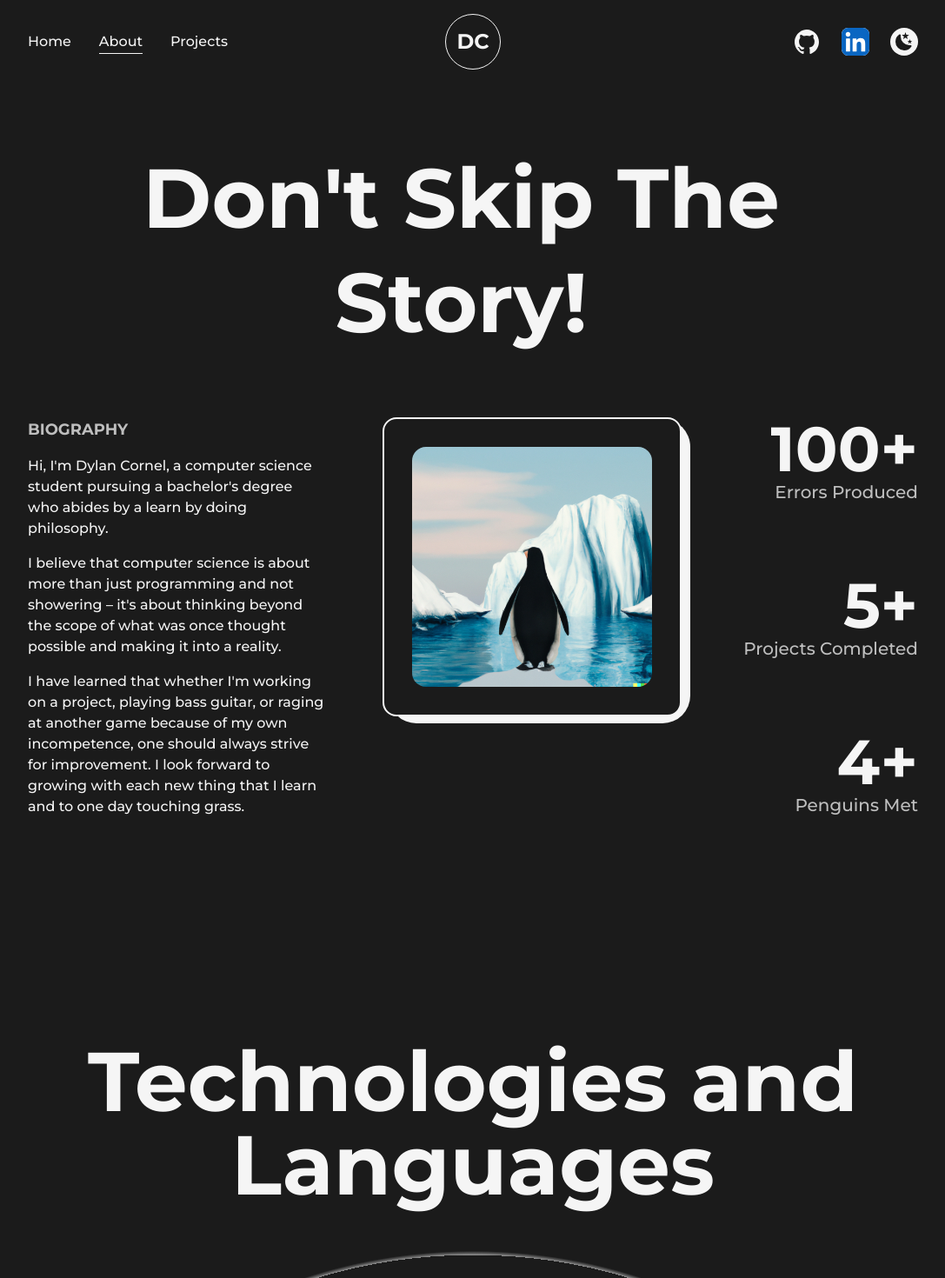
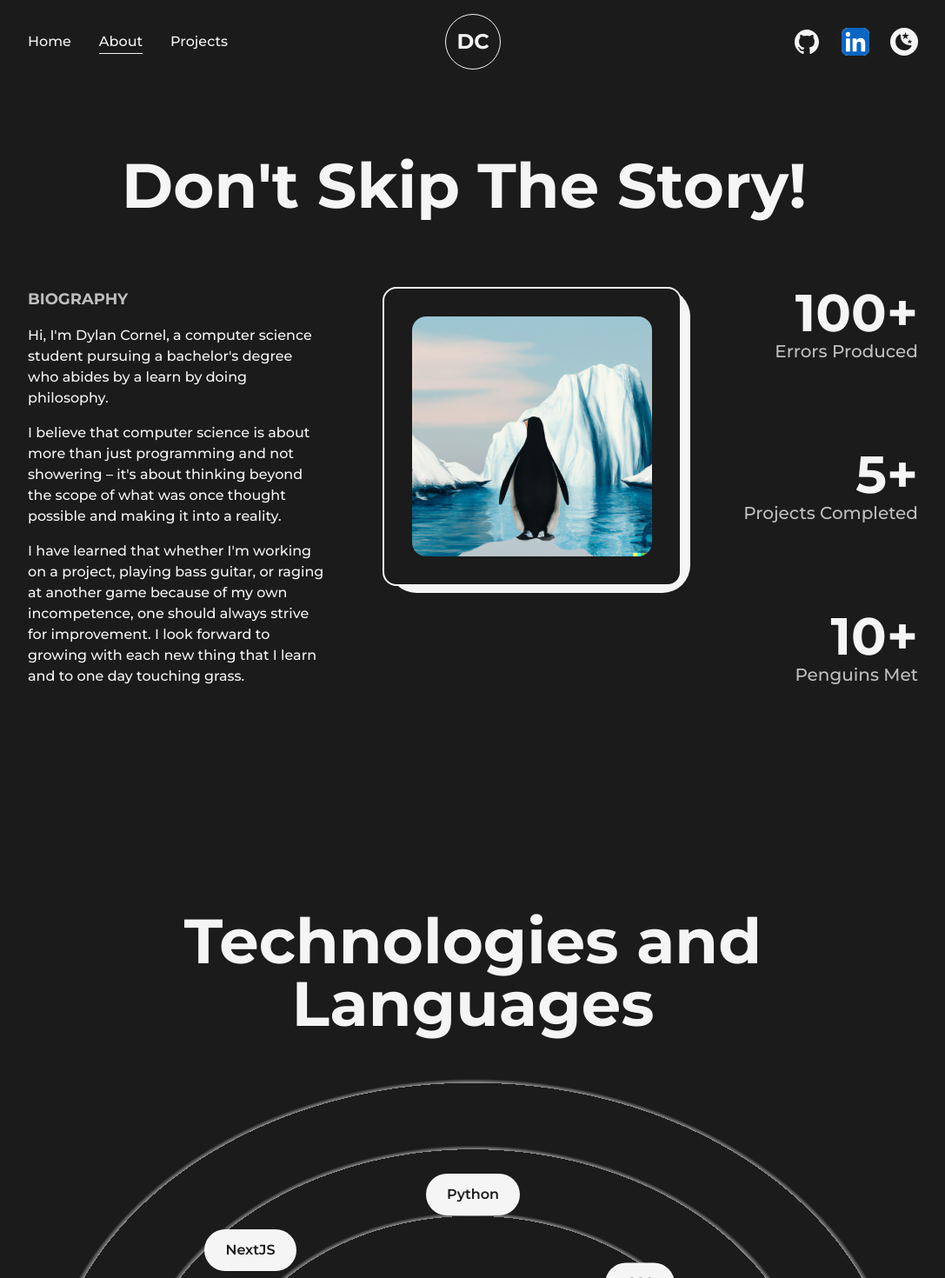
Before and after one commit to dylst/personal-portfolio, a Next.js app: page /about in a window 1280 px wide. Shown: the top 1470 px of the page at 87% size, without its empty margins (96-1183 px from the left). Built offline with nearby package versions, Linux system fonts and the light colour scheme.

Commit message:
Update font styles

```diff
--- a/src/components/Education.js
+++ b/src/components/Education.js
@@ -35,7 +35,7 @@ const Education = () => {
   });
   return (
     <div className='my-64'>
-      <h2 className='font-bold text-8xl mb-32 w-full text-center md:text-6xl xs:text-4xl md:mb-16'>
+      <h2 className='font-bold text-7xl mb-32 w-full text-center md:text-6xl xs:text-4xl md:mb-16'>
         Education
       </h2>
 
--- a/src/components/Experience.js
+++ b/src/components/Experience.js
@@ -42,7 +42,7 @@ const Experience = () => {
   });
   return (
     <div className='my-64'>
-      <h2 className='font-bold text-8xl mb-32 w-full text-center md:text-6xl xs:text-4xl md:mb-16'>
+      <h2 className='font-bold text-7xl mb-32 w-full text-center md:text-6xl xs:text-4xl md:mb-16'>
         Experience
       </h2>
 
--- a/src/components/Skills.js
+++ b/src/components/Skills.js
@@ -22,7 +22,7 @@ const Skill = ({ name, x, y }) => {
 const Skills = () => {
   return (
     <>
-      <h2 className='font-bold text-8xl mt-64 mb-10 w-full text-center md:text-4xl md:mt-32'>
+      <h2 className='font-bold text-7xl mt-64 mb-10 w-full text-center md:text-4xl md:mt-32'>
         Technologies and Languages
       </h2>
       <div
--- a/src/pages/about.js
+++ b/src/pages/about.js
@@ -46,7 +46,7 @@ const about = () => {
         <Layout className='pt-16'>
           <AnimatedText
             text="Don't skip the story!"
-            className='mb-16 !leading-tight lg:!text-7xl sm:!text-6xl xs:!text-4xl sm:mb-8'
+            className='mb-16 !leading-tight !text-7xl lg:!text-7xl sm:!text-6xl xs:!text-4xl sm:mb-8'
           />
           <div className='grid w-full grid-cols-8 gap-16 sm:gap-8'>
             <div className='col-span-3 flex flex-col items-start justify-start xl:col-span-4 md:order-2 md:col-span-8'>
@@ -94,7 +94,7 @@ bg-light p-8 dark:bg-dark dark:border-light xl:col-span-4 md:order-1 md:col-span
 
             <div className='col-span-2 flex flex-col items-end justify-between xl:col-span-8 xl:flex-row xl:items-center md:order-3'>
               <div className='flex flex-col items-end justify-center xl:items-center'>
-                <span className='inline-block text-7xl font-bold md:text-6xl sm:text-5xl xs:text-4xl'>
+                <span className='inline-block text-6xl font-bold md:text-6xl sm:text-5xl xs:text-4xl'>
                   <AnimatedNumbers value={100} />+
                 </span>
                 <h2
@@ -106,7 +106,7 @@ bg-light p-8 dark:bg-dark dark:border-light xl:col-span-4 md:order-1 md:col-span
               </div>
 
               <div className='flex flex-col items-end justify-center xl:items-center'>
-                <span className='inline-block text-7xl font-bold md:text-6xl sm:text-5xl xs:text-4xl'>
+                <span className='inline-block text-6xl font-bold md:text-6xl sm:text-5xl xs:text-4xl'>
                   <AnimatedNumbers value={5} />+
                 </span>
                 <h2
@@ -118,8 +118,8 @@ bg-light p-8 dark:bg-dark dark:border-light xl:col-span-4 md:order-1 md:col-span
               </div>
 
               <div className='flex flex-col items-end justify-center xl:items-center'>
-                <span className='inline-block text-7xl font-bold md:text-6xl sm:text-5xl xs:text-4xl'>
-                  <AnimatedNumbers value={4} />+
+                <span className='inline-block text-6xl font-bold md:text-6xl sm:text-5xl xs:text-4xl'>
+                  <AnimatedNumbers value={10} />+
                 </span>
                 <h2
                   className='text-xl font-medium capitalize text-dark/75 dark:text-light/75 xl:text-center md:text-lg sm:text-base
--- a/src/pages/index.js
+++ b/src/pages/index.js
@@ -19,7 +19,7 @@ export default function Home() {
       <main className='flex items-center text-dark w-full min-h-screen dark:text-light sm:items-start'>
         <Layout className='pt-0 md:pt-16 sm:pt-16'>
           <div className='flex items-center justify-between w-full lg:flex-col'>
-            <div className='w-1/2 h-[75vh] md:w-full sm:h-[400px] sm:w-3/4 xs:w-5/6'>
+            <div className='w-1/2 h-[75vh] lg:w-5/6 md:w-full sm:h-[400px] sm:w-3/4 xs:w-5/6'>
               {/* <Image
                 src={profilePic}
                 alt='Swordsman facing forward'
@@ -59,7 +59,10 @@ export default function Home() {
                   '
                   download={true}
                 >
-                  Resume <LinkArrow className={'w-6 md:w-4 sm:w-3 ml-1'} />
+                  Resume{' '}
+                  <LinkArrow
+                    className={'w-6 lg:wd-5 md:w-4 sm:w-3 xs:w-2 ml-1'}
+                  />
                 </Link>
                 <Link
                   href='mailto:cdylan127@gmail.com'
--- a/src/pages/projects.js
+++ b/src/pages/projects.js
@@ -151,7 +151,7 @@ const projects = () => {
         <Layout className='pt-16'>
           <AnimatedText
             text='Leveling Up!'
-            className='mb-16 lg:!text-7xl sm:mb-8 sm:!text-6xl xs:!text-4xl'
+            className='mb-16 !text-7xl lg:!text-7xl sm:mb-8 sm:!text-6xl xs:!text-4xl'
           />
 
           <div className='grid grid-cols-12 gap-24 gap-y-32 xl:gap-x-16 lg:gap-x-8 md:gap-y-24 sm:gap-x-0'>
@@ -186,7 +186,7 @@ const projects = () => {
 
             <div className='col-span-12'>
               <FeaturedProject
-                type='Next Tailwind Framer-Motion'
+                type='Next  Tailwind  Framer-Motion'
                 title='Portfolio Website'
                 summary='A professional portfolio website using Next JS, Framer-motion, and TailwindCSS. It has awesome page transitions, a layout that responds to anything, unique design just like everyone else and you are currently viewing it.'
                 img={project4}
```
